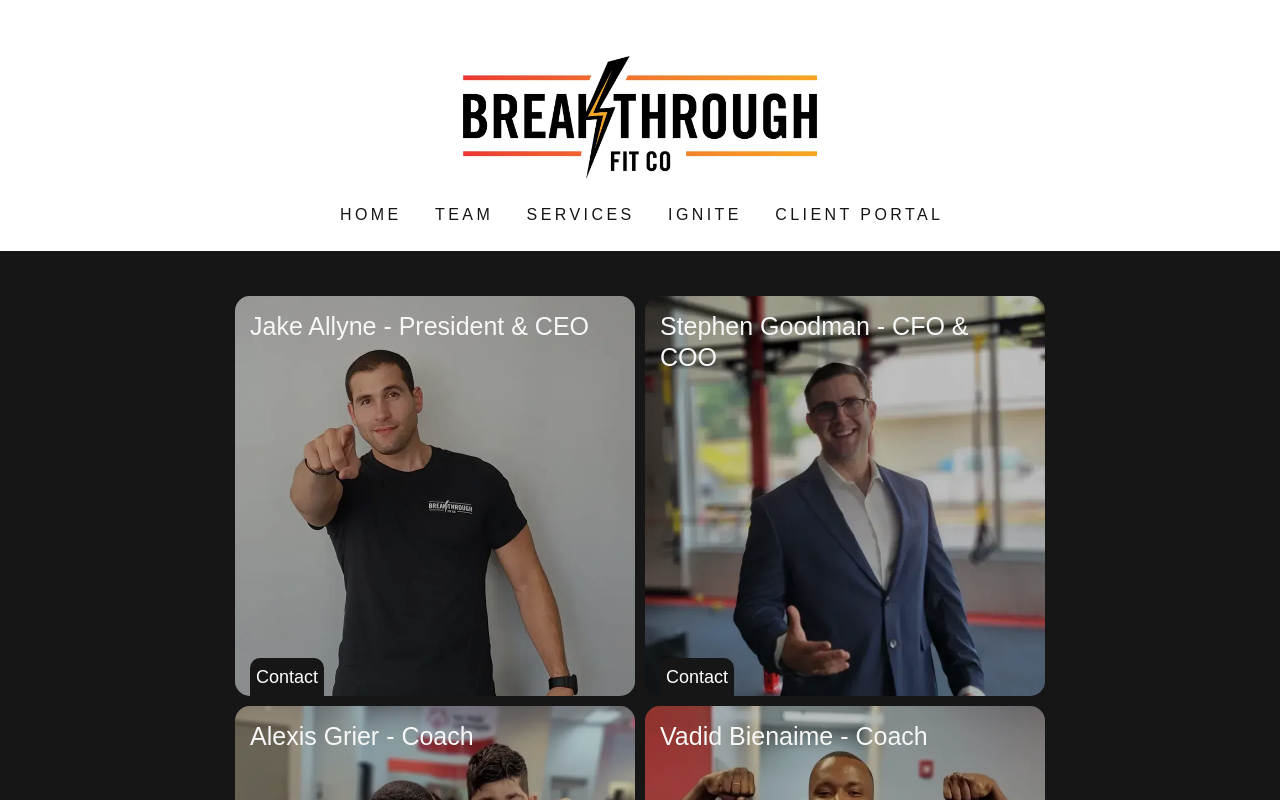
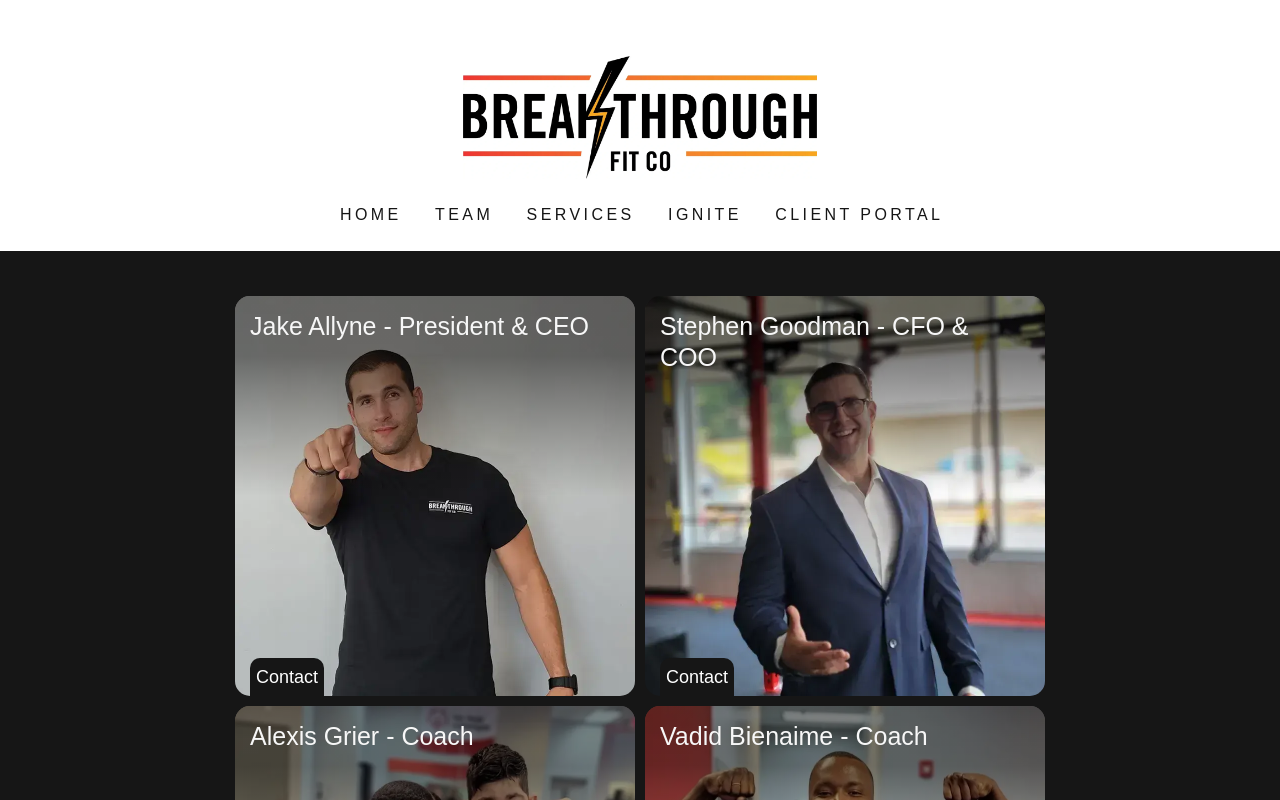
Before and after one commit to KalenShamy/BreakthroughFitCo, a SvelteKit app: page /team in a window 1280 px wide. Shown: the top 800 px of the page. Built offline with nearby package versions, Linux system fonts and the light colour scheme.

Commit message:
add gradient for name visibility

```diff
--- a/static/master.css
+++ b/static/master.css
@@ -274,7 +274,7 @@ a {
   width: calc(100% - 30px);
   height: calc(100% - 30px);
   padding: 15px;
-  background-color: rgba(0,0,0,0.25);
+  background: linear-gradient(180deg, rgba(0,0,0,0.5) 15%, rgba(0,0,0,0) 50%, rgba(0,0,0,0) 100%);
   transition: 0.25s background-color;
 
   font-family: arial, sans-serif;
```
